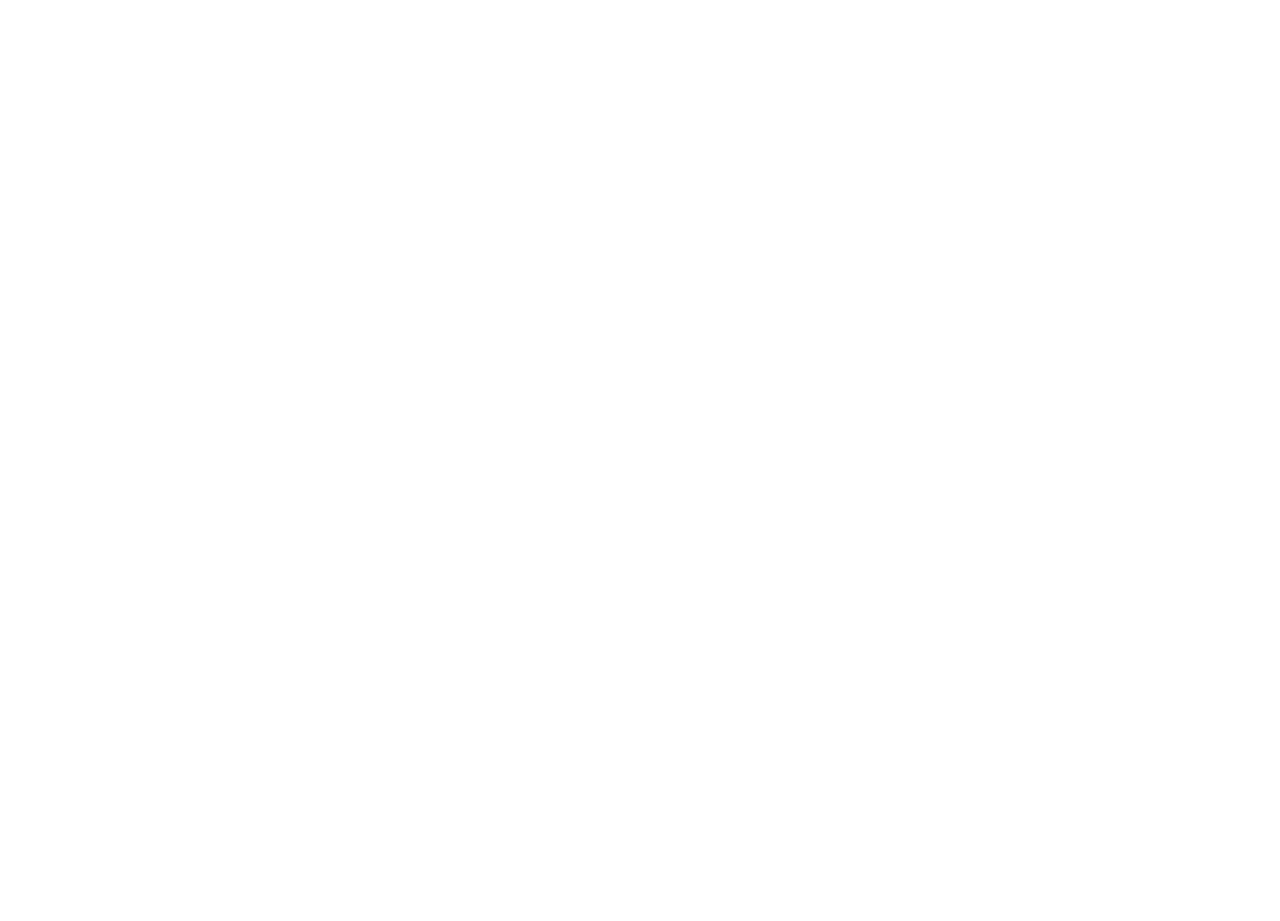
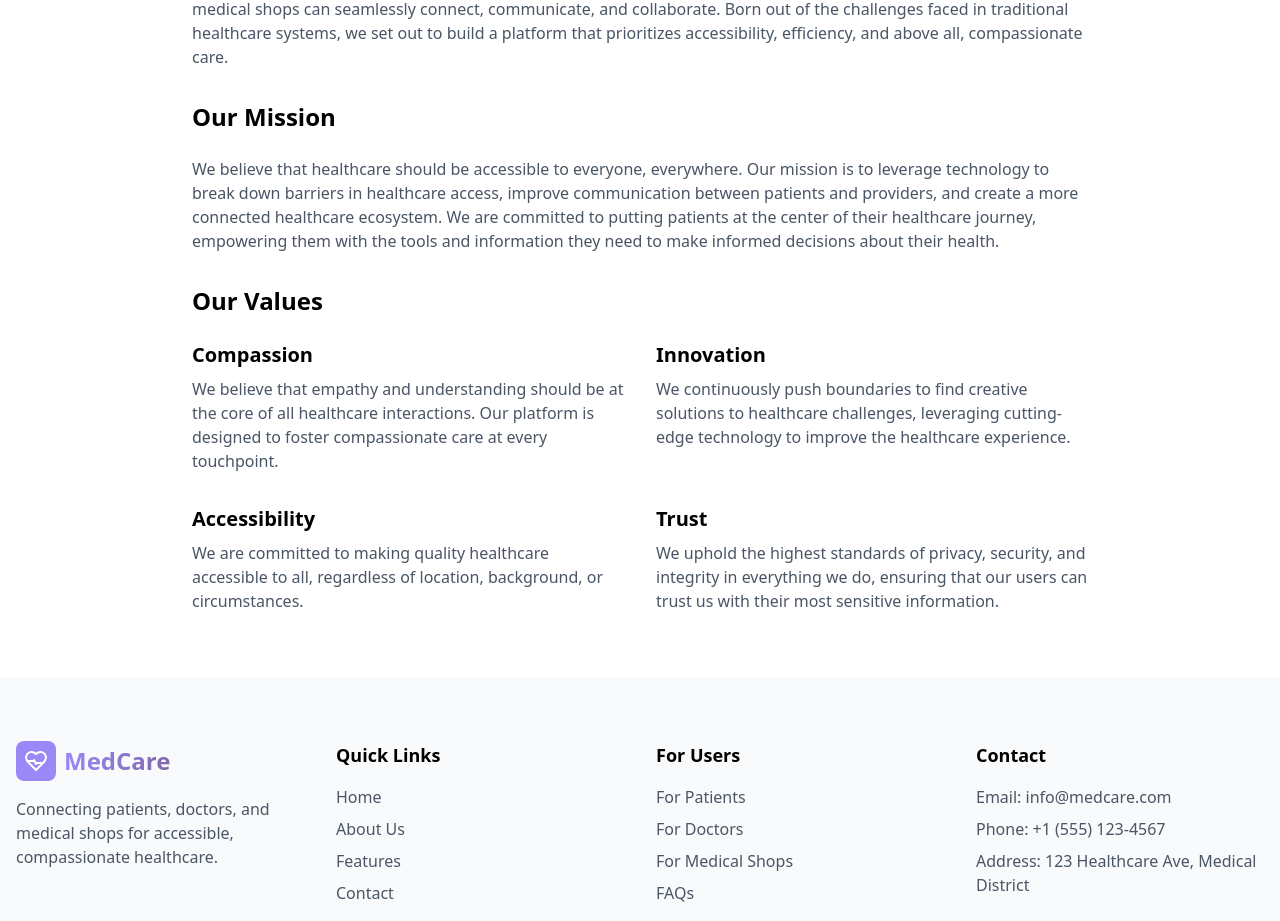
Before and after one commit to NumanFaisal/MedCare, a Next.js app: page /about in a window 1280 px wide. Before the commit this address had no page. Shown: the part 491-1412 px from the top of the page. Before the commit the page ends 864 px from the top, so only its background shows below. Built offline with nearby package versions, Linux system fonts and the light colour scheme.

Commit message:
About page done

```diff
--- /dev/null
+++ b/src/app/(app)/about/page.tsx
@@ -0,0 +1,76 @@
+import Footer from "@/components/Footer";
+
+
+function About() {
+    return (
+        <div className="min-h-screen flex flex-col">
+            <main className="flex-grow">
+                <div className="py-20 px-4 bg-hero-pattern">
+                    <div className="container mx-auto text-center">
+                        <h1 className="text-4xl font-bold mb-6">
+                        About <span className="gradient-text">MedCare</span>
+                        </h1>
+                        <p className="text-lg text-gray-600 max-w-2xl mx-auto">
+                        Our mission is to make healthcare more accessible, connected, and compassionate.
+                        </p>
+                    </div>
+                </div>
+
+                <section className="py-16 px-4">
+                    <div className="container mx-auto max-w-4xl">
+                        <h2 className="text-2xl font-semibold mb-6">Our Story</h2>
+                        <p className="text-gray-600 mb-8">
+                        MedCare was founded with a simple yet powerful vision: to create a healthcare ecosystem where patients,
+                        doctors, and medical shops can seamlessly connect, communicate, and collaborate. Born out of the challenges
+                        faced in traditional healthcare systems, we set out to build a platform that prioritizes accessibility,
+                        efficiency, and above all, compassionate care.
+                        </p>
+
+                        <h2 className="text-2xl font-semibold mb-6">Our Mission</h2>
+                        <p className="text-gray-600 mb-8">
+                        We believe that healthcare should be accessible to everyone, everywhere. Our mission is to leverage technology
+                        to break down barriers in healthcare access, improve communication between patients and providers, and create
+                        a more connected healthcare ecosystem. We are committed to putting patients at the center of their healthcare journey,
+                        empowering them with the tools and information they need to make informed decisions about their health.
+                        </p>
+
+                        <h2 className="text-2xl font-semibold mb-6">Our Values</h2>
+                        <div className="grid grid-cols-1 md:grid-cols-2 gap-8">
+                            <div className="feature-card">
+                                <h3 className="font-semibold text-xl mb-2">Compassion</h3>
+                                <p className="text-gray-600">
+                                We believe that empathy and understanding should be at the core of all healthcare interactions.
+                                Our platform is designed to foster compassionate care at every touchpoint.
+                                </p>
+                            </div>
+                            <div className="feature-card">
+                                <h3 className="font-semibold text-xl mb-2">Innovation</h3>
+                                <p className="text-gray-600">
+                                We continuously push boundaries to find creative solutions to healthcare challenges,
+                                leveraging cutting-edge technology to improve the healthcare experience.
+                                </p>
+                            </div>
+                            <div className="feature-card">
+                                <h3 className="font-semibold text-xl mb-2">Accessibility</h3>
+                                <p className="text-gray-600">
+                                We are committed to making quality healthcare accessible to all, regardless of location,
+                                background, or circumstances.
+                                </p>
+                            </div>
+                            <div className="feature-card">
+                                <h3 className="font-semibold text-xl mb-2">Trust</h3>
+                                <p className="text-gray-600">
+                                We uphold the highest standards of privacy, security, and integrity in everything we do,
+                                ensuring that our users can trust us with their most sensitive information.
+                                </p>
+                            </div>
+                        </div>
+                    </div>
+                </section>
+            </main>
+            <Footer />
+        </div>
+    )
+}
+
+export default About;
--- a/src/components/Navbar.tsx
+++ b/src/components/Navbar.tsx
@@ -22,8 +22,8 @@
 
                 <div className="hidden md:flex justify-around items-center space-x-8">
                     <Link href="/about">About </Link>
-                    <Link href="/about">Features </Link>
-                    <Link href="/about">Contact </Link>
+                    <Link href="/features">Features </Link>
+                    <Link href="/contact">Contact </Link>
 
                     <div className="relative ">
                         <Button  className="border border-primary  hover:bg-primary text-white flex items-center mx-2" onClick={() => setIsUserDropdownOpen(!isUserDropdownOpen)}>
```
Also changed, not shown: src/app/(app)/book-appoinment/page.tsx (added).
